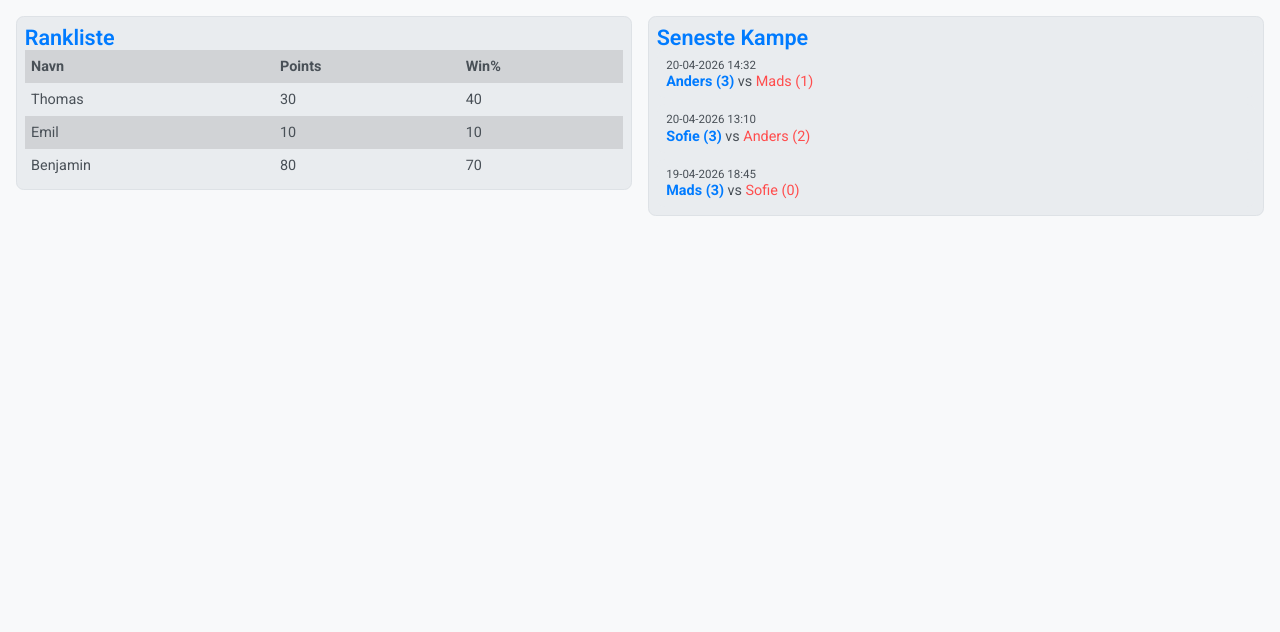
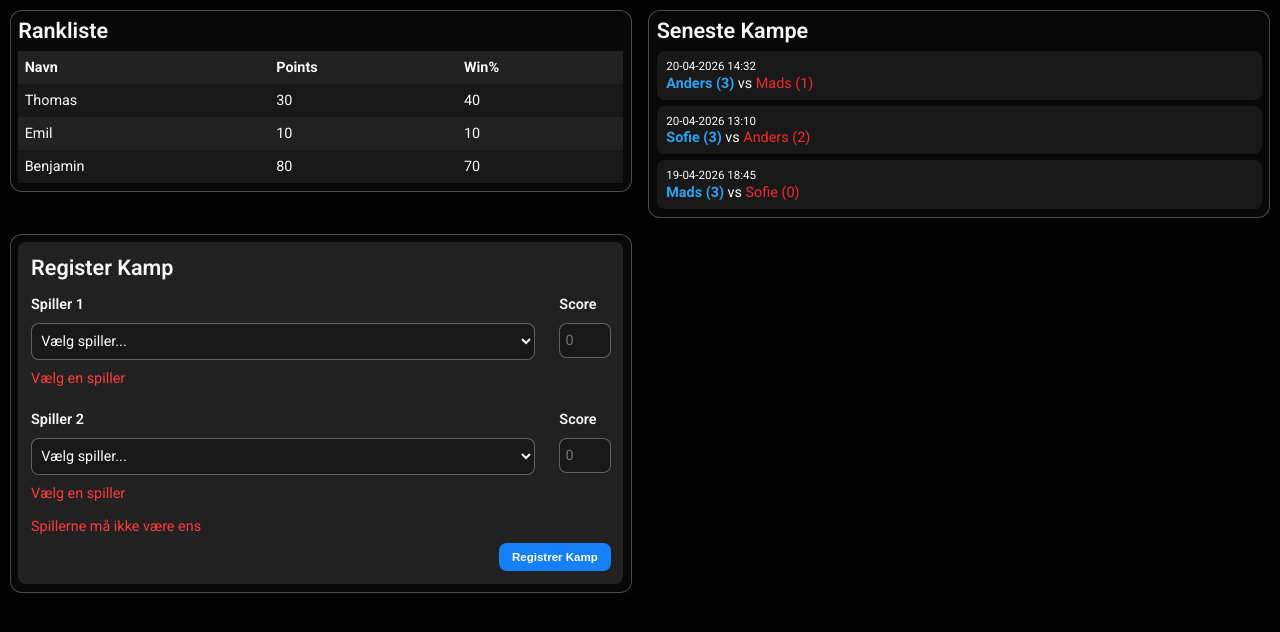
Before and after one commit to aqys/GUI-Projekt, a Vue app: page / in a window 1280 px wide. Shown: the top 632 px of the page. Built offline with nearby package versions, Linux system fonts and the light colour scheme.

Commit message:
Nye komponenter, og meget bedre styling + en smule cleanup

```diff
--- /dev/null
+++ b/src/components/AddDeltagerModal.vue
@@ -0,0 +1,99 @@
+<template>
+    <div class="modal-overlay">
+        <div class="modal">
+            <h2>Tilføj Deltager</h2>
+
+            <div class="felt">
+                <label>Navn</label>
+                <input type="text" placeholder="Indtast navn...">
+                <span class="fejl">Navn må ikke være tomt</span>
+            </div>
+
+            <div class="knapper">
+                <button class="anuller">Anuller</button>
+                <button class="add">Tilføj</button>
+            </div>
+        </div>
+    </div>
+</template>
+
+<script setup lang="ts">
+
+</script>
+
+<style scoped>
+    .modal-overlay {
+        position: fixed;
+        inset: 0;
+        background-color: rgba(0, 0, 0, 0.5);
+        display: flex;
+        align-items: center;
+        justify-content: center;
+    }
+
+    .modal {
+        background-color: var(--color-card-alt);
+        border-radius: var(--border-radius);
+        padding: 1vw;
+        width: 100%;
+        max-width: 400px;
+        display: flex;
+        flex-direction: column;
+        gap: 2vh;
+    }
+
+    .felt {
+        display: flex;
+        flex-direction: column;
+        gap: 0.9vh;
+    }
+
+    label {
+        font-weight: 600;
+        color: var(--color-text);
+        font-size: medium;
+    }
+
+    input {
+        padding: 2vh .25vw;
+        border: 0.1vw solid rgba(229, 231, 235, 0.35);
+        border-radius: var(--border-radius);
+        font-size: var(--font-body)+1;
+        font-family: var(--font-family);
+        background-color: var(--color-card);
+        color: var(--color-text);
+    }
+
+    input:focus {
+        outline: none;
+        border-color: var(--color-primary);
+    }
+
+    .fejl {
+        color: var(--color-error);
+        font-size: 13px;
+    }
+
+    .knapper {
+        display: flex;
+        justify-content: flex-end;
+        gap: 0.4vw;
+    }
+
+    .add {
+        background-color: var(--color-primary);
+    }
+
+    .add:hover {
+        background-color: var(--color-primary-hover);
+    }
+
+    .anuller {
+        background-color: var(--color-error-hover);
+        color: var(--color-text);
+    }
+
+    .anuller:hover {
+        background-color: var(--color-error);
+    }
+</style>
--- a/src/components/MatchCard.vue
+++ b/src/components/MatchCard.vue
@@ -41,7 +41,7 @@
 
     .vinder {
         font-weight: 700;
-        color: var(--color-primary);
+        color: var(--color-winner);
     }
 
     .vs {
@@ -49,6 +49,6 @@
     }
 
     .taber {
-        color: var(--color-error);
+        color: var(--color-loser);
     }
 </style>
--- a/src/components/RanklistTable.vue
+++ b/src/components/RanklistTable.vue
@@ -1,4 +1,5 @@
 <template>
+    <h2>Rankliste</h2>
     <table>
         <thead>
             <tr>
--- /dev/null
+++ b/src/components/RegisterKampForm.vue
@@ -0,0 +1,102 @@
+<template>
+    <div class="form-wrapper">
+        <h2>Register Kamp</h2>
+
+        <div class="form-grid">
+            <div class="felt">
+                <label>Spiller 1</label>
+                <select>
+                <option>Vælg spiller...</option>
+                <option>Anders</option>
+                <option>Mads</option>
+                </select>
+                <span class="fejl">Vælg en spiller</span>
+            </div>
+
+            <div class="felt">
+                <label>Score</label>
+                <input type="number" min="0" placeholder="0"/>
+            </div>
+
+            <div class="felt">
+                <label>Spiller 2</label>
+                <select>
+                    <option>Vælg spiller...</option>
+                    <option>Anders</option>
+                    <option>Mads</option>
+                </select>
+                <span class="fejl">Vælg en spiller</span>
+            </div>
+
+            <div class="felt">
+                <label>Score</label>
+                <input type="number" min="0" placeholder="0" />
+            </div>
+        </div>
+
+        <span class="fejl global-fejl">Spillerne må ikke være ens</span>
+        <button class="registrer">Registrer Kamp</button>
+    </div>
+</template>
+
+<script setup lang="ts">
+
+</script>
+
+<style scoped>
+    .form-wrapper {
+        background-color: #202120;
+        border-radius: var(--border-radius);
+        padding: 1vw;
+        display: flex;
+        flex-direction: column;
+        gap: 1vh;
+    }
+
+    .form-grid {
+        display: grid;
+        grid-template-columns: 1fr 4vw;
+        gap: 3vh;
+    }
+
+    .felt {
+        display: flex;
+        flex-direction: column;
+        gap: 1.25vh;
+    }
+
+    label {
+        font-weight: 600;
+        color: var(--color-text);
+    }
+
+    select,
+    input {
+        padding: 1vh 0.4vw;
+        border: 0.1vw solid rgba(229, 231, 235, 0.35);
+        border-radius: var(--border-radius);
+        font-size: var(--font-size-body);
+        font-family: var(--font-family);
+        background-color: var(--color-card);
+        color: var(--color-text);
+    }
+
+    select:focus,
+    input:focus {
+        outline: none;
+        border-color: var(--color-primary);
+    }
+
+    .fejl {
+        color: var(--color-error);
+        font-size: 1em;
+    }
+
+    .global-fejl {
+        margin-top: 1vh;
+    }
+
+    .registrer {
+        align-self: flex-end;
+    }
+</style>
--- a/src/globals.css
+++ b/src/globals.css
@@ -1,22 +1,27 @@
 @import url('https://fonts.googleapis.com/css2?family=Roboto:wght@400;600;700&display=swap');
 
 :root {
-  --color-primary: #007bff;
-  --color-secondary: #004080;
+  --color-primary: #1680f9;
+  --color-primary-hover: #278cff;
+  --color-secondary: #22572c;
 
-  --color-bg: #f8f9fa;
-  --color-card: #e9ecef;
-  --color-card-alt: #d1d3d6;
+  --color-bg: #324d37;
+  --color-card: #181818;
+  --color-card-alt: #212121;
   --color-border: #dee2e6;
-  --color-text: #495057;
+  --color-text: #f8f8f8;
 
-  --color-error: #ff4d4d;
+  --color-error: #ff3c3c;
+  --color-error-hover: #e72121;
+
+  --color-winner: #2ba3f3;
+  --color-loser: #f32b2b;
 
   --font-family: 'Roboto', 'Open Sans', sans-serif;
   --font-h1: 1.8em;
   --font-h2: 1.5em;
   --font-body: 0.9em;
-  --font-button: 0.5em;
+  --font-button: 0.8em;
 
   --border-radius: 0.6vw;
 }
@@ -32,19 +37,20 @@ body {
   font-size:  var(--font-body);
   font-weight: 400;
   color: var(--color-text);
-  background-color: var(--color-bg);
+  background-color: black;
 }
 
 h1 {
   font-size: var(--font-h1);
   font-weight: 700;
-  color: var(--color-primary);
+  color: var(--color-text);
 }
 
 h2 {
   font-size: var(--font-h2);
   font-weight: 600;
-  color: var(--color-primary);
+  color: var(--color-text);
+  margin-bottom: 1vh;
 }
 
 button {
@@ -55,7 +61,7 @@ button {
   border: none;
   border-radius: var(--border-radius);
   cursor: pointer;
-  padding: 8px 16px;
+  padding: 1vh 1vw;
 }
 
 button:hover {
--- a/src/views/Home.vue
+++ b/src/views/Home.vue
@@ -1,18 +1,24 @@
 <script setup lang="ts">
-  import RanklistTable from '../components/RanklistTable.vue'
-  import MatchList from '../components/MatchList.vue'
+import RanklistTable from '../components/RanklistTable.vue'
+import MatchList from '../components/MatchList.vue'
+import AddDeltagerModal from '../components/AddDeltagerModal.vue';
+import RegisterKampForm from '../components/RegisterKampForm.vue';
 
 </script>
 
 <template>
   <main class="grid">
     <section class="panel">
-      <h2>Rankliste</h2>
       <RanklistTable />
     </section>
 
     <section class="panel">
       <MatchList />
+      <!--<AddDeltagerModal></AddDeltagerModal>-->
+    </section>
+
+    <section class="panel">
+      <RegisterKampForm></RegisterKampForm>
     </section>
   </main>
 </template>
@@ -21,15 +27,16 @@
   .grid {
     display: grid;
     grid-template-columns: 1fr 1fr;
-    gap: 16px;
+    gap: 1rem;
     align-items: start;
-    padding: 16px;
+    padding: 0.75vw;
   }
 
   .panel {
-    background: var(--color-card);
-    border: 0.1vw solid var(--color-border);
-    border-radius: var(--border-radius);
+    background: #080808;
+    border-radius: 0.75rem;
     padding: 0.6vw;
+    box-shadow: 5px 5px 5px 0 rgba(0, 0, 0, 0.1);
+    border: 1px solid rgba(229, 231, 235, 0.3);
   }
 </style>
```
Also changed, not shown: src/stores/deltagerStore.ts (+1 -7 lines), src/stores/kampStore.ts (+1 -8 lines), src/types.d.ts (added, +15 -0 lines).
